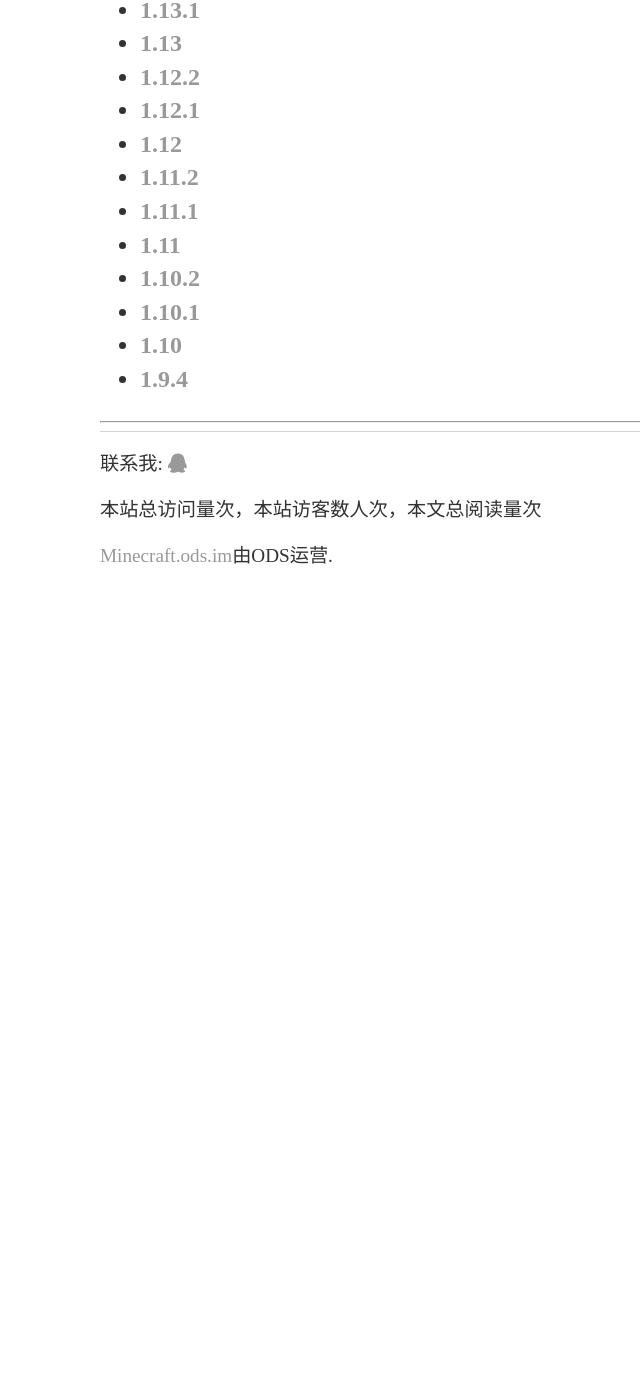
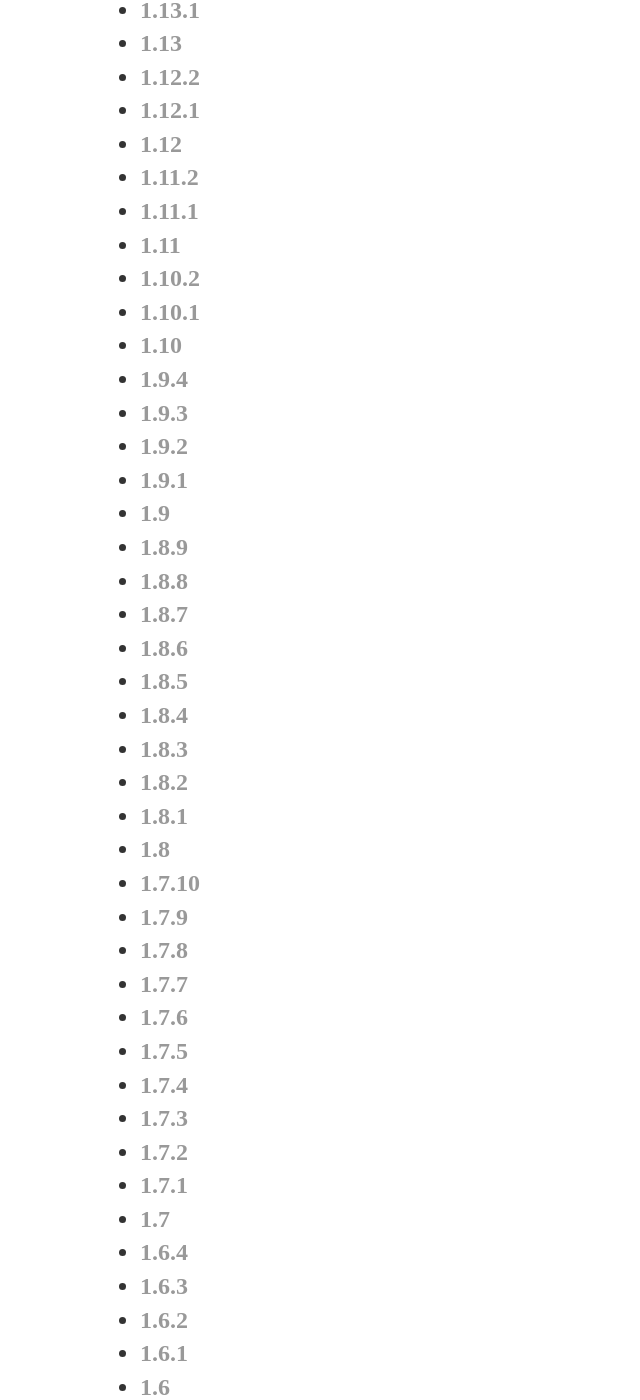
Before and after one commit to vlian5/Minecraft, a Jekyll site: the page built from _posts/2021-08-28-Vanilla.md, in a window 1280 px wide and 1400 px high, scrolled down 1002 px. Shown: the whole window, without its empty margins (92-732 px from the left). Built offline with Jekyll 4.4.1, drawn with Linux system fonts in a browser that asks for light colours; comment, search, counter and statistics services are not loaded; a style sheet for code colours, icons or effects is not loaded; before the commit the page ends 1632 px from its top, so only the background shows below that; some of the changed text lies outside the part shown.

Commit message:
Update 2021-08-28-Vanilla.md

```diff
--- a/_posts/2021-08-28-Vanilla.md
+++ b/_posts/2021-08-28-Vanilla.md
@@ -35,3 +35,56 @@
 * **[1.10.1](https://launcher.mojang.com/v1/objects/cb4c6f9f51a845b09a8861cdbe0eea3ff6996dee/server.jar)**
 * **[1.10](https://launcher.mojang.com/v1/objects/a96617ffdf5dabbb718ab11a9a68e50545fc5bee/server.jar)**
 * **[1.9.4](https://launcher.mojang.com/v1/objects/edbb7b1758af33d365bf835eb9d13de005b1e274/server.jar)**
+* **[1.9.3](https://launcher.mojang.com/v1/objects/8e897b6b6d784f745332644f4d104f7a6e737ccf/server.jar)**
+* **[1.9.2](https://launcher.mojang.com/v1/objects/2b95cc7b136017e064c46d04a5825fe4cfa1be30/server.jar)**
+* **[1.9.1](https://launcher.mojang.com/v1/objects/bf95d9118d9b4b827f524c878efd275125b56181/server.jar)**
+* **[1.9](https://launcher.mojang.com/v1/objects/b4d449cf2918e0f3bd8aa18954b916a4d1880f0d/server.jar)**
+* **[1.8.9](https://launcher.mojang.com/v1/objects/b58b2ceb36e01bcd8dbf49c8fb66c55a9f0676cd/server.jar)**
+* **[1.8.8](https://launcher.mojang.com/v1/objects/5fafba3f58c40dc51b5c3ca72a98f62dfdae1db7/server.jar)**
+* **[1.8.7](https://launcher.mojang.com/v1/objects/35c59e16d1f3b751cd20b76b9b8a19045de363a9/server.jar)**
+* **[1.8.6](https://launcher.mojang.com/v1/objects/2bd44b53198f143fb278f8bec3a505dad0beacd2/server.jar)**
+* **[1.8.5](https://launcher.mojang.com/v1/objects/ea6dd23658b167dbc0877015d1072cac21ab6eee/server.jar)**
+* **[1.8.4](https://launcher.mojang.com/v1/objects/dd4b5eba1c79500390e0b0f45162fa70d38f8a3d/server.jar)**
+* **[1.8.3](https://launcher.mojang.com/v1/objects/163ba351cb86f6390450bb2a67fafeb92b6c0f2f/server.jar)**
+* **[1.8.2](https://launcher.mojang.com/v1/objects/a37bdd5210137354ed1bfe3dac0a5b77fe08fe2e/server.jar)**
+* **[1.8.1](https://launcher.mojang.com/v1/objects/68bfb524888f7c0ab939025e07e5de08843dac0f/server.jar)**
+* **[1.8](https://launcher.mojang.com/v1/objects/a028f00e678ee5c6aef0e29656dca091b5df11c7/server.jar)**
+* **[1.7.10](https://launcher.mojang.com/v1/objects/952438ac4e01b4d115c5fc38f891710c4941df29/server.jar)**
+* **[1.7.9](https://launcher.mojang.com/v1/objects/4cec86a928ec171fdc0c6b40de2de102f21601b5/server.jar)**
+* **[1.7.8](https://launcher.mojang.com/v1/objects/c69ebfb84c2577661770371c4accdd5f87b8b21d/server.jar)**
+* **[1.7.7](https://launcher.mojang.com/v1/objects/a6ffc1624da980986c6cc12a1ddc79ab1b025c62/server.jar)**
+* **[1.7.6](https://launcher.mojang.com/v1/objects/41ea7757d4d7f74b95fc1ac20f919a8e521e910c/server.jar)**
+* **[1.7.5](https://launcher.mojang.com/v1/objects/e1d557b2e31ea881404e41b05ec15c810415e060/server.jar)**
+* **[1.7.4](https://launcher.mojang.com/v1/objects/61220311cef80aecc4cd8afecd5f18ca6b9461ff/server.jar)**
+* **[1.7.3](https://launcher.mojang.com/v1/objects/707857a7bc7bf54fe60d557cca71004c34aa07bb/server.jar)**
+* **[1.7.2](https://launcher.mojang.com/v1/objects/3716cac82982e7c2eb09f83028b555e9ea606002/server.jar)**
+* **[1.7.1](https://launcher.mojang.com/v1/objects/d26d79675147253b7a35dd32dc5dbba0af1be7e2/server.jar)**
+* **[1.7](https://launcher.mojang.com/v1/objects/3f031ab8b9cafedeb822febe89d271b72565712c/server.jar)**
+* **[1.6.4](https://launcher.mojang.com/v1/objects/050f93c1f3fe9e2052398f7bd6aca10c63d64a87/server.jar)**
+* **[1.6.3](https://launcher.mojang.com/v1/objects/5a4c69bdf7c4a9aa9580096805d8497ba7721e05/server.jar)**
+* **[1.6.2](https://launcher.mojang.com/v1/objects/01b6ea555c6978e6713e2a2dfd7fe19b1449ca54/server.jar)**
+* **[1.6.1](https://launcher.mojang.com/v1/objects/0252918a5f9d47e3c6eb1dfec02134d1374a89b4/server.jar)**
+* **[1.6](https://launcher.mojang.com/v1/objects/ee6d5161ac28eef285df571dc1235d48f03c3e88/server.jar)**
+* **[1.5.2](https://launcher.mojang.com/v1/objects/f9ae3f651319151ce99a0bfad6b34fa16eb6775f/server.jar)**
+* **[1.5.1](https://launcher.mojang.com/v1/objects/d07c71ee2767dabb79fb32dad8162e1b854d5324/server.jar)**
+* **[1.5](https://launcher.mojang.com/v1/objects/aedad5159ef56d69c5bcf77ed141f53430af43c3/server.jar)**
+* **[1.4.7](https://launcher.mojang.com/v1/objects/2f0ec8efddd2f2c674c77be9ddb370b727dec676/server.jar)**
+* **[1.4.6](https://launcher.mojang.com/v1/objects/a0aeb5709af5f2c3058c1cf0dc6b110a7a61278c/server.jar)**
+* **[1.4.5](https://launcher.mojang.com/v1/objects/c12fd88a8233d2c517dbc8196ba2ae855f4d36ea/server.jar)**
+* **[1.4.4](https://launcher.mojang.com/v1/objects/4215dcadb706508bf9d6d64209a0080b9cee9e71/server.jar)**
+* **[1.4.3](https://launcher.mojang.com/v1/objects/9be68adf6e80721975df12f2445fa24617328d18/server.jar)**
+* **[1.4.2](https://launcher.mojang.com/v1/objects/5be700523a729bb78ef99206fb480a63dcd09825/server.jar)**
+* **[1.4.1](https://launcher.mojang.com/v1/objects/baa4e4a7adc3dc9fbfc5ea36f0777b68c9eb7f4a/server.jar)**
+* **[1.4](https://launcher.mojang.com/v1/objects/9470a2bb0fcb8a426328441a01dba164fbbe52c9/server.jar)**
+* **[1.3.2](https://launcher.mojang.com/v1/objects/3de2ae6c488135596e073a9589842800c9f53bfe/server.jar)**
+* **[1.3.1](https://launcher.mojang.com/v1/objects/82563ce498bfc1fc8a2cb5bf236f7da86a390646/server.jar)**
+* **[1.3](https://launcher.mojang.com/v1/objects/cb21a9aaaf599c94dd7fa1b777b2f0cc37a776c7/server.jar)**
+* **[1.2.5](https://launcher.mojang.com/v1/objects/d8321edc9470e56b8ad5c67bbd16beba25843336/server.jar)**
+* **[1.2.4](http://betacraft.pl/server-archive/minecraft/1.2.4.jar)**
+* **[1.2.3](http://betacraft.pl/server-archive/minecraft/1.2.3.jar)**
+* **[1.2.2](http://betacraft.pl/server-archive/minecraft/1.2.2.jar)**
+* **[1.2.1](http://betacraft.pl/server-archive/minecraft/1.2.1.jar)**
+* **[1.2](https://assets.minecraft.net/1_2/minecraft_server.jar)**
+* **[1.1](https://web.archive.org/web/20120208062853/https://s3.amazonaws.com/MinecraftDownload/launcher/minecraft_server.jar)**
+* **[1.0.1](http://betacraft.pl/server-archive/minecraft/1.0.1.jar)**
+* **[1.0](http://betacraft.pl/server-archive/minecraft/1.0.0.jar)**
```
